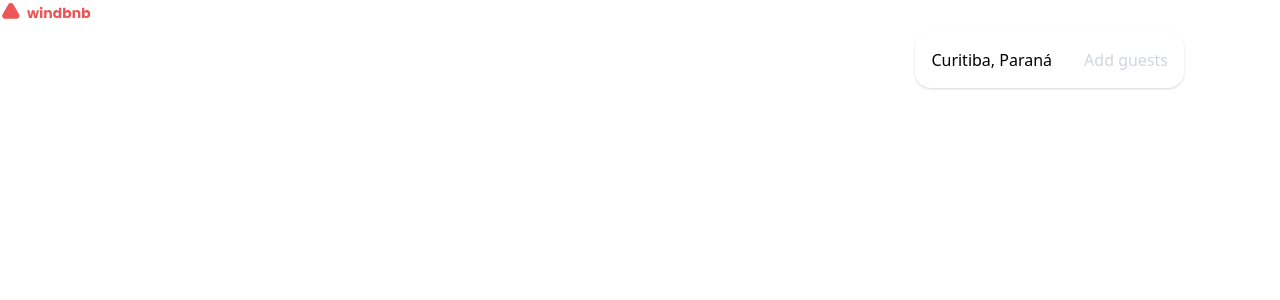
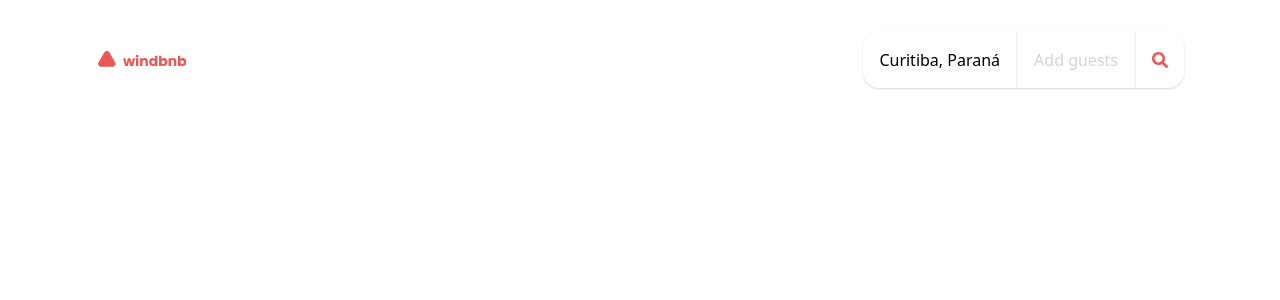
Before and after one commit to enias-oliveira/windbnb, a React (Create React App) app: page / in a window 1280 px wide. Shown: the top 300 px of the page. Built offline with nearby package versions, Linux system fonts and the light colour scheme.

Commit message:
style: finishes banner, logo and filter styling

```diff
--- a/package.json
+++ b/package.json
@@ -13,6 +13,7 @@
     "postcss": "^7",
     "react": "^17.0.1",
     "react-dom": "^17.0.1",
+    "react-icons": "^4.1.0",
     "react-router-dom": "^5.2.0",
     "react-scripts": "4.0.1",
     "tailwindcss": "npm:@tailwindcss/postcss7-compat",
--- a/src/components/atoms/images/icons/index.jsx
+++ b/src/components/atoms/images/icons/index.jsx
@@ -1,5 +1,18 @@
-import {ReactComponent as LogoSVG} from "./img/logo.svg"
+import { ReactComponent as LogoSVG } from "./img/logo.svg";
+import { FaSearch } from "react-icons/fa";
 
 export const Logo = () => {
-    return <><LogoSVG/></>
-}
+  return (
+    <>
+      <LogoSVG className="absolute top-12 left-24" />
+    </>
+  );
+};
+
+export const SearchIcon = () => {
+  return (
+    <>
+      <FaSearch className="text-wine-red" />
+    </>
+  );
+};
--- a/src/components/molecules/filter-label/index.jsx
+++ b/src/components/molecules/filter-label/index.jsx
@@ -3,13 +3,13 @@ import Placeholder from "../../atoms/text/placeholder";
 
 export const FilterLabel = ({ children, placeholder }) => {
   return (
-    <div className="px-4 py-5">
+    <>
       {!!children ? (
         <Label>{children}</Label>
       ) : (
         <Placeholder>{placeholder}</Placeholder>
       )}
-    </div>
+    </>
   );
 };
 
--- a/src/components/molecules/filter/index.jsx
+++ b/src/components/molecules/filter/index.jsx
@@ -1,15 +1,27 @@
+import { SearchIcon } from "../../atoms/images/icons";
 import FilterLabel from "../filter-label";
 
+const mockupData = {
+  location: "Curitiba, Paraná",
+  guest: "",
+  placeholderLocation: "Where are we going?",
+  placeholderGuest: "Add guests",
+};
+
 const Filter = () => {
-  const location = "Curitiba, Paraná";
-  const guest = "";
-  const placeholder = "Where are we going?";
-  const placeholderGuest = "Add guests";
+  const { location, guest, placeholderLocation, placeholderGuest } = mockupData;
 
   return (
     <div className="flex absolute right-24 top-8 shadow rounded-2xl">
-      <FilterLabel placeholder={placeholder}>{location}</FilterLabel>
-      <FilterLabel placeholder={placeholderGuest}>{guest}</FilterLabel>
+      <div className="px-4 py-5 border-solid border-gray-100 border-r-2">
+        <FilterLabel placeholder={placeholderLocation}>{location}</FilterLabel>
+      </div>
+      <div className="px-4 py-5">
+        <FilterLabel placeholder={placeholderGuest}>{guest}</FilterLabel>
+      </div>
+      <div className="px-4 py-5 border-solid border-l-2 border-gray-100">
+        <SearchIcon />
+      </div>
     </div>
   );
 };
--- a/tailwind.config.js
+++ b/tailwind.config.js
@@ -8,6 +8,9 @@ module.exports = {
       fontFamily: {
         sans: ["Mulish", ...defaultTheme.fontFamily.sans],
       },
+      colors: {
+        "wine-red": "#EB5757",
+      },
     },
   },
   variants: {
```
Also changed, not shown: 1 other file (tests, documents, lock files or other folders).
